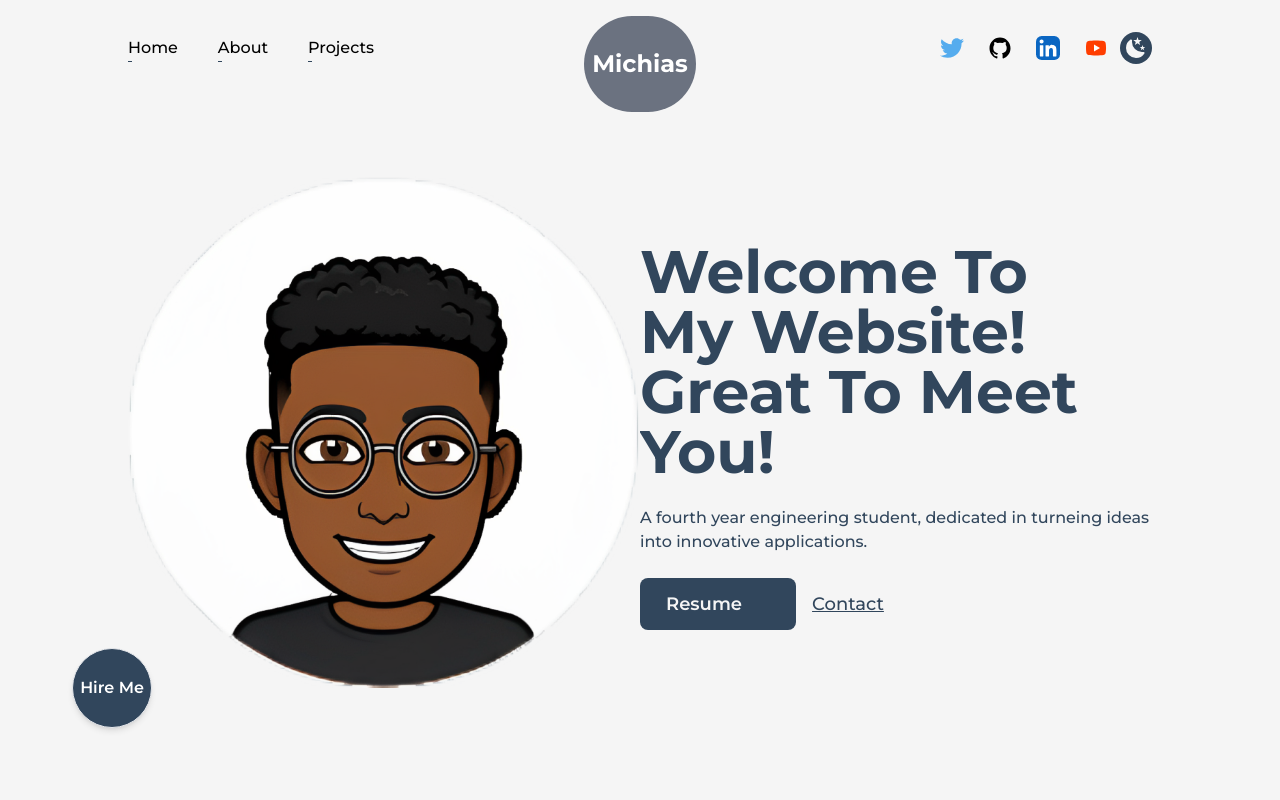
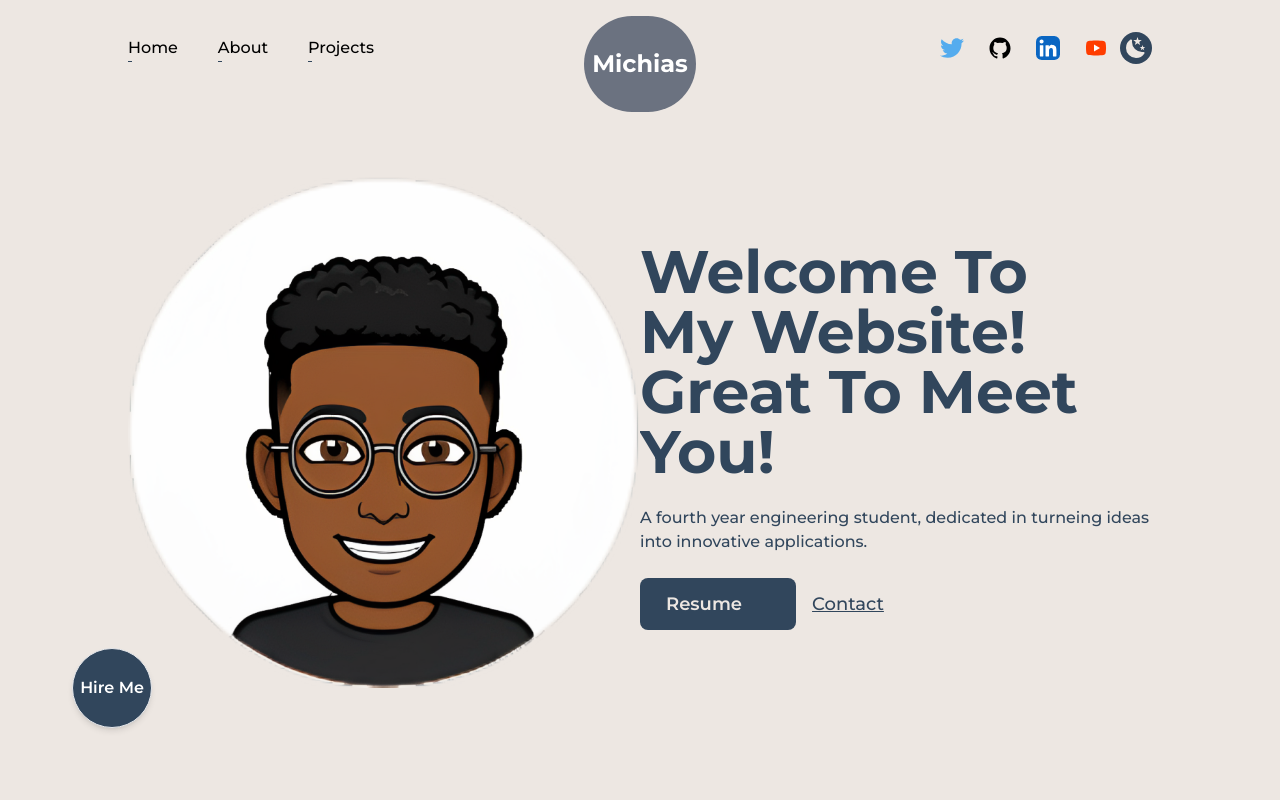
Before and after one commit to MichiasShiferaw/portfolio, a Next.js app: page / in a window 1280 px wide. Shown: the top 800 px of the page. Built offline with nearby package versions, Linux system fonts and the light colour scheme.

Commit message:
Implement new color schemes

```diff
--- a/tailwind.config.js
+++ b/tailwind.config.js
@@ -22,10 +22,13 @@ module.exports = {
       // },
       colors: {
         darkSecondary: "#1b1b1b",
-        dark:"#31465c",
-        light: "#f5f5f5",
+        dark: "#31465c",
+        light: "#ede7e2",
         primary: "#B63E96",
+        lightOrange: "#f06040",
         primaryDark: "#58E6D9",
+        secondaryGreen: "#004753",
+        lightGreen:"#dde8e5",
       },
     },
     screens: {
```
